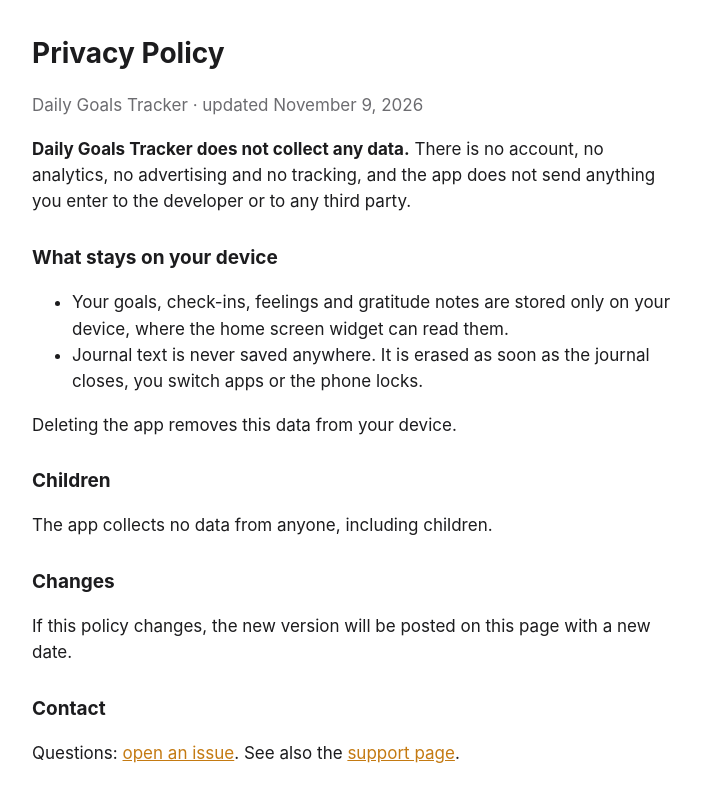
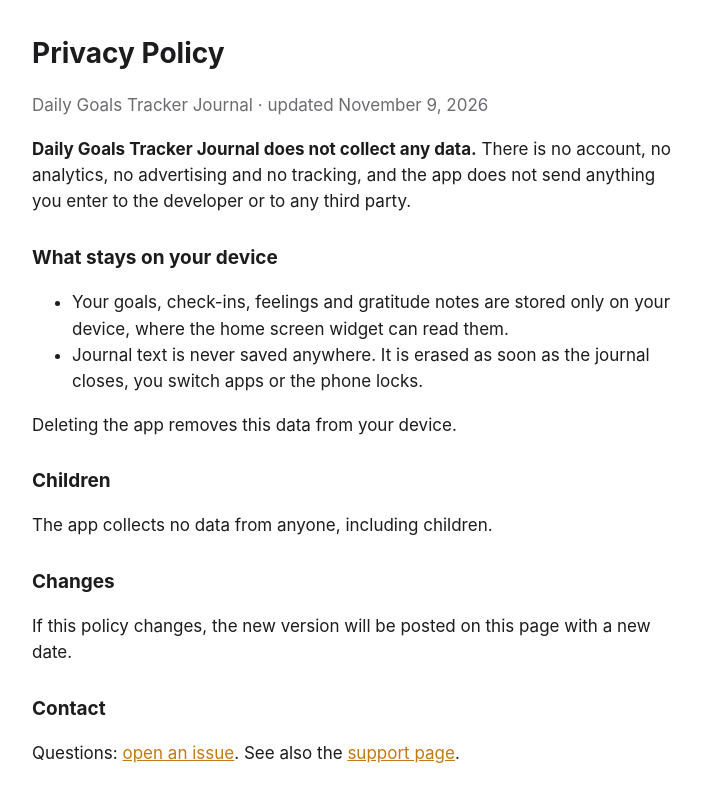
Before and after one commit to jchendy/jchendy.github.io, a Jekyll site: the page daily-goals/privacy.html, which Jekyll copies as it is, in a window 1280 px wide. Shown: the top 802 px of the page, without its empty margins (288-989 px from the left). Built offline with Jekyll 4.4.1, drawn with Linux system fonts in a browser that asks for light colours.

Commit message:
Store name on the privacy page too
Co-Authored-By: Claude Opus 5.5 <noreply@anthropic.com>

```diff
--- a/daily-goals/index.html
+++ b/daily-goals/index.html
@@ -2,7 +2,7 @@
 <style>:root{color-scheme:light dark;--bg:#fff;--fg:#1c1c1e;--dim:#6c6c70;--accent:#c47a12}
 @media (prefers-color-scheme:dark){:root{--bg:#000;--fg:#f2f2f7;--dim:#a1a1a6;--accent:#ffb340}}
 body{background:var(--bg);color:var(--fg);font:17px/1.55 -apple-system,BlinkMacSystemFont,"Segoe UI",sans-serif;max-width:640px;margin:0 auto;padding:32px 16px 64px}
-h1{font-size:28px;margin:0 0 4px}h2{font-size:19px;margin:28px 0 6px}p,li{color:var(--fg)}.dim{color:var(--dim)}a{color:var(--accent)}</style><title>Daily Goals Tracker – Support</title></head><body>
+h1{font-size:28px;margin:0 0 4px}h2{font-size:19px;margin:28px 0 6px}p,li{color:var(--fg)}.dim{color:var(--dim)}a{color:var(--accent)}</style><title>Daily Goals Tracker Journal – Support</title></head><body>
 <h1>Daily Goals Tracker Journal</h1><p class="dim">Daily goals, feelings check-ins, gratitude notes and a self-deleting journal.</p>
 <h2>Get help</h2><p>Found a problem or have a question? <a href="https://github.com/jchendy/jchendy.github.io/issues/new">Open an issue</a> and describe what happened.</p>
 <h2>How do I add or change goals?</h2><p>Tap Edit on the day screen to add, rename, reorder, hide or delete goals. Hidden goals keep their history.</p><h2>Can I get my journal text back?</h2><p>No. The journal is designed never to save what you write, so there is nothing to recover.</p><h2>Is my data backed up?</h2><p>Your data lives only on this device. Deleting the app deletes it.</p>
--- a/daily-goals/privacy.html
+++ b/daily-goals/privacy.html
@@ -2,9 +2,9 @@
 <style>:root{color-scheme:light dark;--bg:#fff;--fg:#1c1c1e;--dim:#6c6c70;--accent:#c47a12}
 @media (prefers-color-scheme:dark){:root{--bg:#000;--fg:#f2f2f7;--dim:#a1a1a6;--accent:#ffb340}}
 body{background:var(--bg);color:var(--fg);font:17px/1.55 -apple-system,BlinkMacSystemFont,"Segoe UI",sans-serif;max-width:640px;margin:0 auto;padding:32px 16px 64px}
-h1{font-size:28px;margin:0 0 4px}h2{font-size:19px;margin:28px 0 6px}p,li{color:var(--fg)}.dim{color:var(--dim)}a{color:var(--accent)}</style><title>Daily Goals Tracker – Privacy</title></head><body>
-<h1>Privacy Policy</h1><p class="dim">Daily Goals Tracker · updated November 9, 2026</p>
-<p><b>Daily Goals Tracker does not collect any data.</b> There is no account, no analytics, no advertising and no tracking, and the app does not send anything you enter to the developer or to any third party.</p>
+h1{font-size:28px;margin:0 0 4px}h2{font-size:19px;margin:28px 0 6px}p,li{color:var(--fg)}.dim{color:var(--dim)}a{color:var(--accent)}</style><title>Daily Goals Tracker Journal – Privacy</title></head><body>
+<h1>Privacy Policy</h1><p class="dim">Daily Goals Tracker Journal · updated November 9, 2026</p>
+<p><b>Daily Goals Tracker Journal does not collect any data.</b> There is no account, no analytics, no advertising and no tracking, and the app does not send anything you enter to the developer or to any third party.</p>
 <h2>What stays on your device</h2><ul><li>Your goals, check-ins, feelings and gratitude notes are stored only on your device, where the home screen widget can read them.</li>
 <li>Journal text is never saved anywhere. It is erased as soon as the journal closes, you switch apps or the phone locks.</li></ul>
 <p>Deleting the app removes this data from your device.</p>
```
